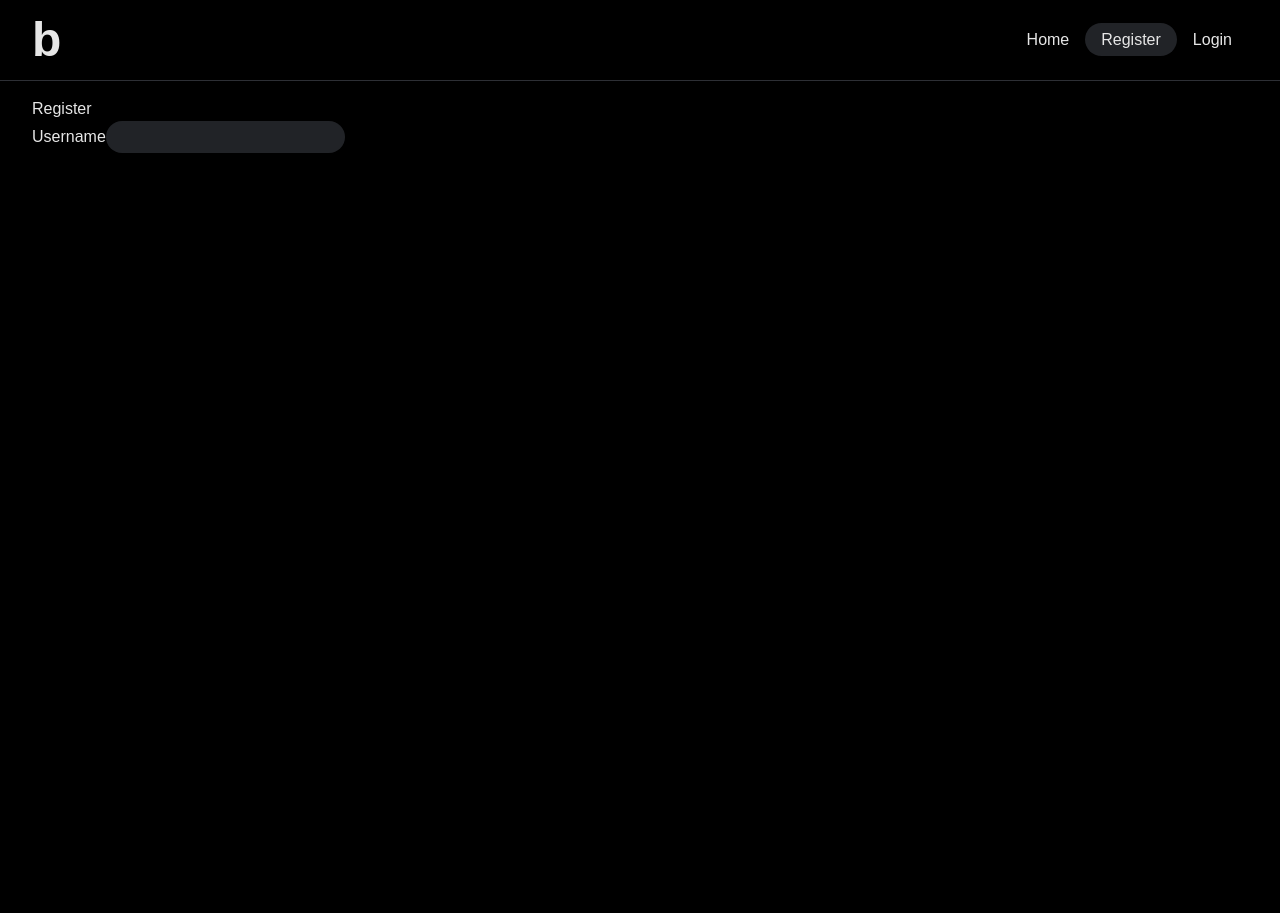
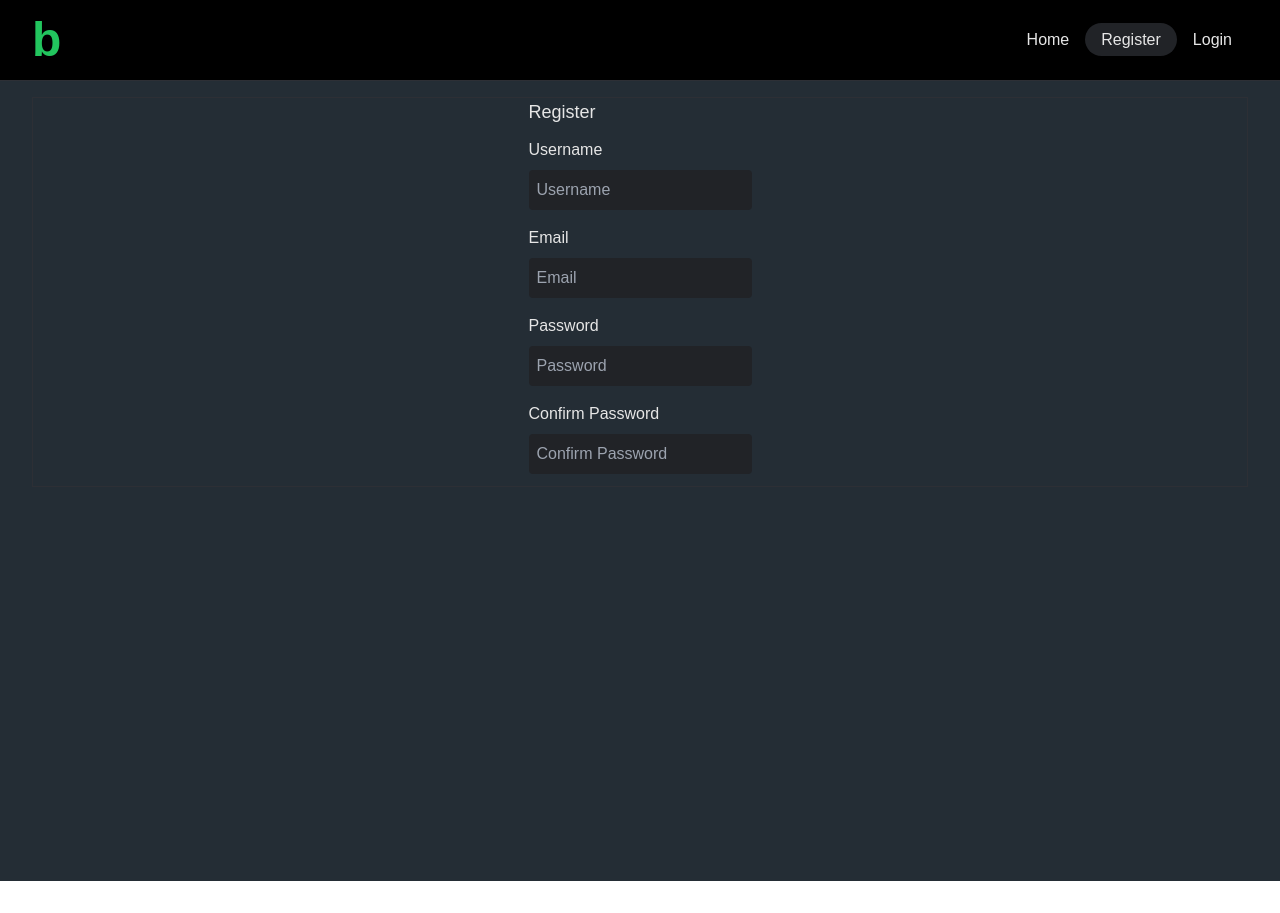
Before and after one commit to evan-walter/baseline, a React app in the folder client/: page /register in a window 1280 px wide. After the commit the page ends 881 px from the top, so only its background shows below. Built offline with nearby package versions, Linux system fonts and the light colour scheme.

Commit message:
style: progressing with theme styles; added section component

```diff
--- a/client/src/components/App.js
+++ b/client/src/components/App.js
@@ -9,16 +9,14 @@ import Navbar from './Navbar';
 export default function App() {
   return (
     <Router>
+      <div className='text-textlight'>
         <Navbar />
-        <div className='bg-bgprimary text-textlight'>
-          <div className='py-4 px-8'>
         <Routes>
           <Route path='/' element={<Home />} />
           <Route path='/login' element={<Login />} />
           <Route path='/register' element={<Register />} />
         </Routes>
       </div>
-        </div>
     </Router>
   );
 }
--- a/client/src/components/Form.js
+++ b/client/src/components/Form.js
@@ -1,32 +1,56 @@
 import React, { useState } from 'react';
 
 export default function Form({ register }) {
-  const [formData, setFormData] = useState({
+  const [values, setValues] = useState({
     username: '',
     email: '',
     password: '',
     confirmPassword: '',
   });
 
-  const handleChange = (e) => {
-    setFormData({ ...formData, [e.target.name]: e.target.value })
+  const onChange = (e) => {
+    setValues({ ...values, [e.target.name]: e.target.value })
   };
 
-  const onSubmit = () => {
-    console.log('Form submission');
+  const onSubmit = (e) => {
+    e.preventDefault();
   }
 
-  const label = '';
-  const input = 'py-1 px-4 text-textlight bg-bgsecondary focus:outline-none rounded-full';
+  const item = 'my-2 flex flex-col';
+  const label = 'my-1';
+  const input = ' my-1 p-2 text-textlight bg-bgsecondary focus:outline-none focus:ring focus:ring-themeprimary rounded';
 
   return (
-    <div>
-      {register ? <div>Register</div> : <div>Login</div>}
-      <form onSubmit={onSubmit}>
-        <label htmlFor='username' className={label}>Username</label>
-        <input id='username' type='text' maxLength='256' required name='username'
-          value={formData.username} onChange={handleChange} className={input} />
-      </form>
+    <div className='flex justify-center border border-bordergray'>
+      <div>
+        <h1 className='mb-2 text-lg'>{register ? 'Register' : 'Login'}</h1>
+        <form onSubmit={onSubmit}>
+          <div className={item}>
+            <label htmlFor='username' className={label}>Username</label>
+            <input id='username' type='text' maxLength='50' required name='username' placeholder='Username'
+              value={values.username} onChange={onChange} className={input} />
+          </div>
+          {register ? (
+            <div className={item}>
+              <label htmlFor='email' className={label}>Email</label>
+              <input id='email' type='text' maxLength='50' required name='email' placeholder='Email'
+                value={values.email} onChange={onChange} className={input} />
+            </div>
+          ) : null}
+          <div className={item}>
+            <label htmlFor='password' className={label}>Password</label>
+            <input id='password' type='text' maxLength='50' required name='password' placeholder='Password'
+              value={values.password} onChange={onChange} className={input} />
+          </div>
+          {register ? (
+            <div className={item}>
+              <label htmlFor='confirmPassword' className={label}>Confirm Password</label>
+              <input id='confirmPassword' type='text' maxLength='50' required name='confirmPassword' placeholder='Confirm Password'
+                value={values.confirmPassword} onChange={onChange} className={input} />
+            </div>
+          ) : null}
+        </form>
+      </div>
     </div>
   );
 }
--- a/client/src/components/Navbar.js
+++ b/client/src/components/Navbar.js
@@ -22,10 +22,10 @@ export default function Navbar() {
   const activeLink = ' lg:bg-bgsecondary lg:rounded-3xl';
 
   return (
-    <nav className='block lg:flex lg:items-center lg:justify-between py-4 px-8 bg-bgprimary text-textlight border-b border-bordergray'>
+    <nav className='block lg:flex lg:items-center lg:justify-between py-4 px-8 bg-bgprimary textlight border-b border-bordergray'>
       <div className='flex items-center justify-between'>
         <div className='flex items-center'>
-          <NavLink to='/' className='text-5xl font-black' onClick={handleActive}>b</NavLink>
+          <NavLink to='/' className='text-5xl text-green-500 font-black' onClick={handleActive}>b</NavLink>
         </div>
         <div className='lg:hidden'>
           <button className='' onClick={handleBars}>
--- a/client/src/components/PostCard.js
+++ b/client/src/components/PostCard.js
@@ -31,14 +31,14 @@ export default function PostCard({
         <div className='flex-1'>
           <div className='flex items-center'>
             <div className='mr-2 font-bold'>{username}</div>
-            <div className='mr-2 text-xs text-gray-500'>·</div>
-            <Link className='text-gray-500' to={`/posts/${id}`}>
+            <div className='mr-2 text-xs text-textgray'>·</div>
+            <Link className='text-textgray' to={`/posts/${id}`}>
               <div>{moment(createdAt).fromNow(true)}</div>
             </Link>
           </div>
           <div className='mb-1'>{body}</div>
-          <div className='flex items-center justify-between text-gray-500'>
-            <button className='flex items-center hover:text-green-500' onClick={likePost}>
+          <div className='flex items-center justify-between text-textgray'>
+            <button className='flex items-center hover:text-themeprimary' onClick={likePost}>
               <div className='mr-2'>
                 <svg height='1.2rem' width='1.2rem' xmlns='http://www.w3.org/2000/svg' aria-hidden='true' role='img' preserveAspectRatio='xMidYMid meet' viewBox='0 0 20 20'>
                   <path d='M12.72 2c.15-.02.26.02.41.07c.56.19.83.79.66 1.35c-.17.55-1 3.04-1 3.58c0 .53.75 1 1.35 1h3c.6 0 1 .4 1 1s-2 7-2 7c-.17.39-.55 1-1 1H6V8h2.14c.41-.41 3.3-4.71 3.58-5.27c.21-.41.6-.68 1-.73zM2 8h2v9H2V8z' fill='currentColor' />
--- /dev/null
+++ b/client/src/components/Section.js
@@ -0,0 +1,9 @@
+import React from 'react';
+
+export default function Section({ auth, children }) {
+  return (
+    <div className={(auth ? 'bg-bgtertiary' : 'bg-bgprimary') + ' min-h-screen py-4 px-8'}>
+      {children}
+    </div>
+  );
+}
--- a/client/src/index.css
+++ b/client/src/index.css
@@ -6,7 +6,3 @@
 body {
   font-family: 'Rubik', sans-serif;
 }
-
-.active-link {
-  color: green;
-}
--- a/client/src/pages/Home.js
+++ b/client/src/pages/Home.js
@@ -1,6 +1,7 @@
 import React from 'react';
 import { useQuery } from '@apollo/client';
 import gql from 'graphql-tag';
+import Section from '../components/Section';
 import PostCard from '../components/PostCard';
 
 export default function Home() {
@@ -9,7 +10,8 @@ export default function Home() {
   console.log(data);
 
   return (
-    <div className='min-h-screen max-w-xl m-auto'>
+    <Section>
+      <div className='max-w-xl m-auto'>
         <h1 className='mb-4 text-lg text-center'>Home</h1>
         <div className='border-t border-bordergray'>
           {loading ? <h1>Loading posts...</h1> :
@@ -21,6 +23,7 @@ export default function Home() {
           }
         </div>
       </div>
+    </Section>
   );
 }
 
--- a/client/src/pages/Login.js
+++ b/client/src/pages/Login.js
@@ -1,10 +1,11 @@
 import React from 'react';
+import Section from '../components/Section';
 import Form from '../components/Form';
 
 export default function Login() {
   return (
-    <div className='min-h-screen'>
+    <Section auth>
       <Form />
-    </div>
+    </Section>
   );
 }
--- a/client/src/pages/Register.js
+++ b/client/src/pages/Register.js
@@ -1,10 +1,11 @@
 import React from 'react';
+import Section from '../components/Section';
 import Form from '../components/Form';
 
 export default function Register() {
   return (
-    <div className='min-h-screen flex basis-full'>
+    <Section auth>
       <Form register />
-    </div>
+    </Section>
   );
 }
--- a/client/tailwind.config.js
+++ b/client/tailwind.config.js
@@ -3,10 +3,13 @@ module.exports = {
   theme: {
     extend: {
       colors: {
+        themeprimary: '#22c55e', // green-500
         textlight: '#e6e6e6',
+        textgray: '#6b7280', // gray-500
         btnprimary: '#c31432',
         bgprimary: '#000', //#111, 171717
         bgsecondary: '#212327', // inputs #212327
+        bgtertiary: '#242D35',
         bghover: '#151719',
         bordergray: '#2d2f35',
         bglight: '#fefefe', // navbar
```
Lines whose indentation alone changed are shown as unchanged.
